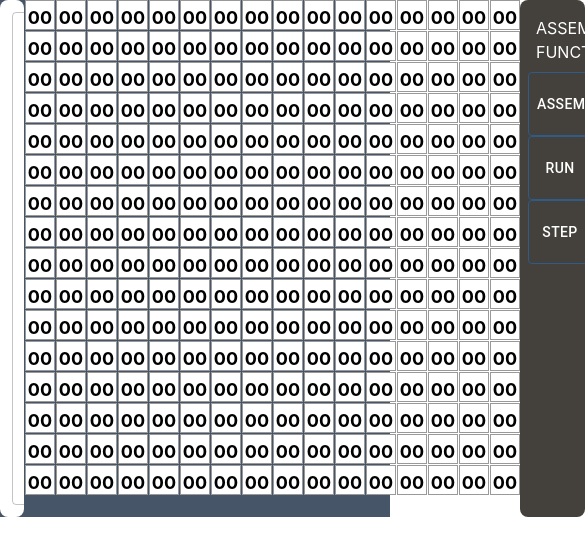
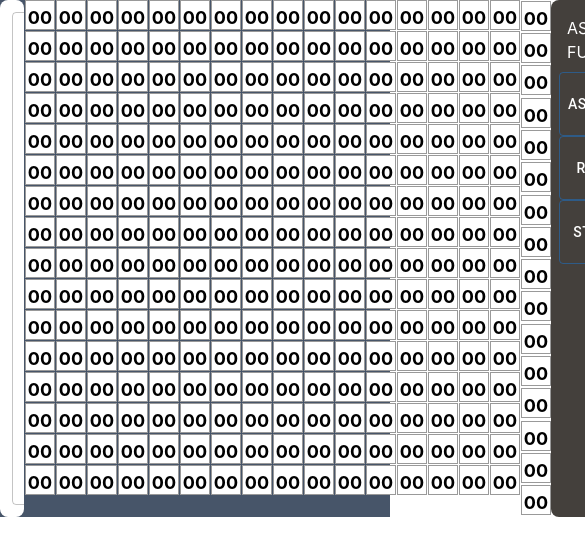
Before and after one commit to gvbarker/brookshear, a React (Create React App) app: page / in a window 390 px wide. Shown: the top 556 px of the page, 585 px wide, since content can reach past the window. Built offline with nearby package versions, Linux system fonts and the light colour scheme.

Commit message:
feat: add responsive register table, do style cleaning

```diff
--- a/src/App.js
+++ b/src/App.js
@@ -2,15 +2,15 @@ import React from "react";
 import "./App.css";
 import BoxForm from "./components/BoxForm";
 import assembler from "./emulator/assembler";
-import cpu from "./emulator/cpu"
+import cpu from "./emulator/cpu";
 function App() {
-  const asmt = new assembler();
-  const cputt = new cpu()
+  const emuASM = new assembler();
+  const emuCPU = new cpu();
   return (
     <>
       <BoxForm
-        asm = { asmt }
-        cput = { cputt }
+        asm = { emuASM }
+        cpu = { emuCPU }
       />
     </>
   );
--- a/src/components/BoxForm.js
+++ b/src/components/BoxForm.js
@@ -1,25 +1,32 @@
-import React, { memo, useState } from "react";
+import React, { useState } from "react";
+import Cell from "./Cell";
 import Memory from "./Memory";
-//import cpu from "../emulator/cpu";
-import assembler from "../emulator/assembler";
-import testASM from "../emulator/testasm";
-import { TextField } from "@mui/material";
-import { Button } from "@mui/material";
+import { TextField, Button } from "@mui/material";
 
-export default function BoxForm({asm, cput}) {
+export default function BoxForm({asm, cpu}) {
   const [memory, setMemory] = useState(Array(256).fill("00"));
-  const [registers, setRegisters] = useState(Array(16).fill(0));
+  const [registers, setRegisters] = useState(Array(16).fill("00"));
   const [code, setCode] = useState("");
   function mutateMem(func) {
     let nextCells = memory.slice();
-    const newCells = (func === "asm") ? asm.getAssembledCode() : cput.getMemory();
+    const newCells = (func === "asm") ? asm.getAssembledCode() : cpu.getMemory();
     for (let i = 0; i < newCells.length; i++) {
       nextCells[i] = newCells[i];
     }
     setMemory(nextCells);
   }
-  function handleTextChange(event) {
-    setCode(event.target.value);
+  function mutateReg() {
+    const nextReg = registers.slice();
+    const newReg = cpu.getRegisterStatus();
+    console.log(newReg)
+    for (let i = 0; i < nextReg.length; i++) {
+      let reg = newReg[i].toString(16);
+      while (reg.length < 2) { reg = "0" + reg; }
+      reg = reg.toUpperCase();
+      nextReg[i] = reg;
+    }
+    console.log(nextReg)
+    setRegisters(nextReg);
   }
   function onAssemble() {
     const assembly = code;
@@ -30,17 +37,19 @@ export default function BoxForm({asm, cput}) {
     asm.reset();
   }
   function onRun() {
-    cput.setProg(memory);
-    cput.run();
+    cpu.setProg(memory);
+    cpu.run();
     mutateMem("cpu");
-    cput.reset();
+    mutateReg();
+    cpu.reset();
   }
   function onStep() {
-    if (!cput.getMemory()?.length) {
-      cput.setProg(memory);
+    if (!cpu.getMemory()?.length) {
+      cpu.setProg(memory);
     }
-    cput.step();
+    cpu.step();
     mutateMem("cpu");
+    mutateReg();
   }
   return (
     <div className="flex bg-slate-600">
@@ -49,12 +58,25 @@ export default function BoxForm({asm, cput}) {
         placeholder = "Assembly..."
         rows = { 20 }
         value={ code }
-        onChange = { handleTextChange }
+        onChange = { e => setCode(e.target.value) }
         className="flex bg-white w-1/3 rounded-lg p-3 overflow-auto"
       />
       <Memory
         data = { memory }
       />
+      <table>
+        <tbody>
+          {registers.map((reg, regNum) => {
+            return [
+              <tr key = { "r"+regNum }>
+                <td>
+                  <Cell value={reg}/>
+                </td>
+              </tr>
+            ];
+          })}
+        </tbody>
+      </table>
       <div
         className="block bg-stone-700 rounded-lg w-1/6 float-right p-2"
       >
@@ -86,7 +108,6 @@ export default function BoxForm({asm, cput}) {
           Step
         </Button>
       </div>
-
     </div>
   );
 }
--- a/src/components/Memory.js
+++ b/src/components/Memory.js
@@ -1,4 +1,4 @@
-import React, { useState } from "react";
+import React from "react";
 import Cell from "./Cell";
 
 export default function Memory({ data }) {
--- a/src/emulator/cpu.js
+++ b/src/emulator/cpu.js
@@ -128,7 +128,6 @@ let cpu = class{
       const params = this.returnMem[this.iPointer+1];
       this.#handleInstruction(instr, params);
     }
-    this.reset();
   }
 };
 export default cpu;
```
